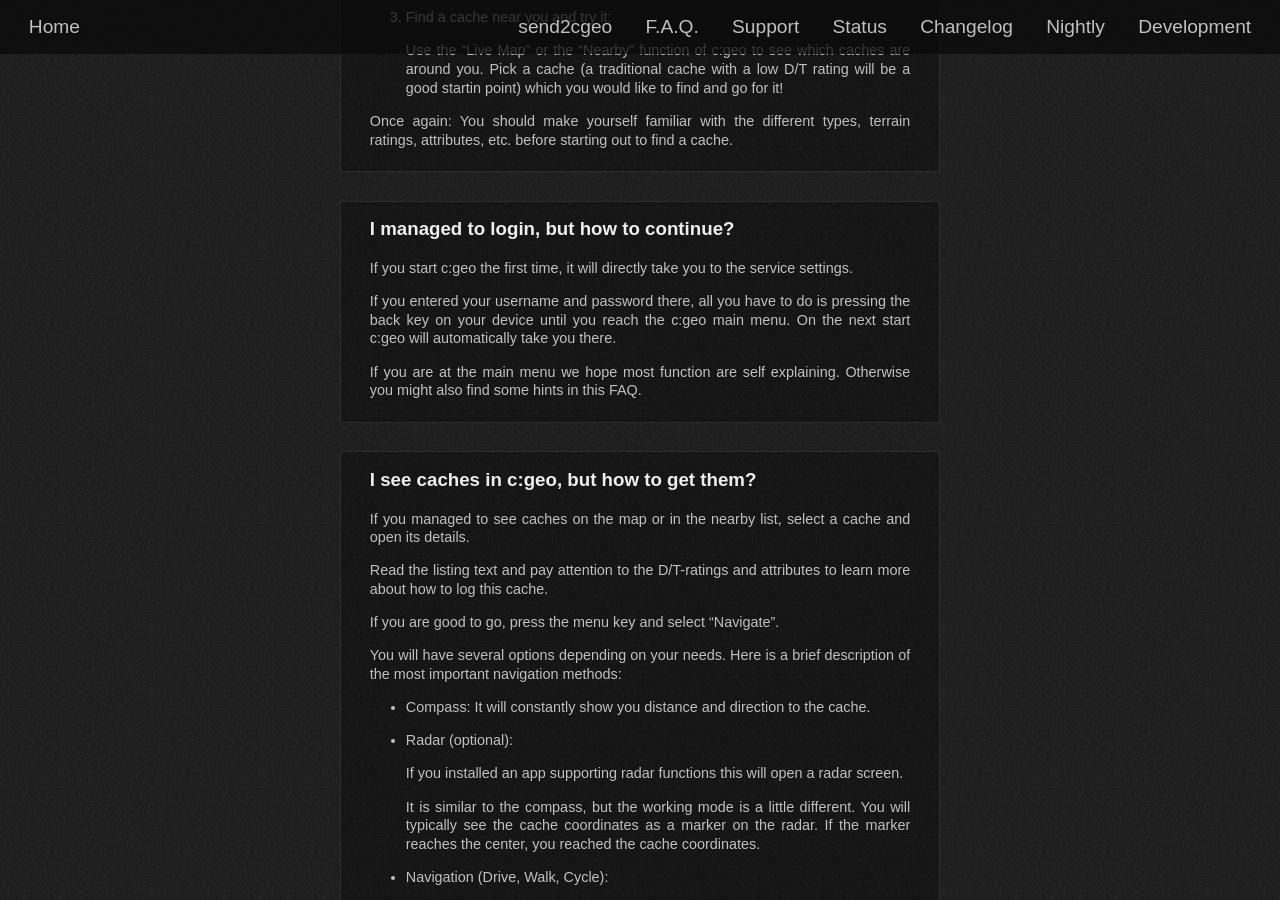
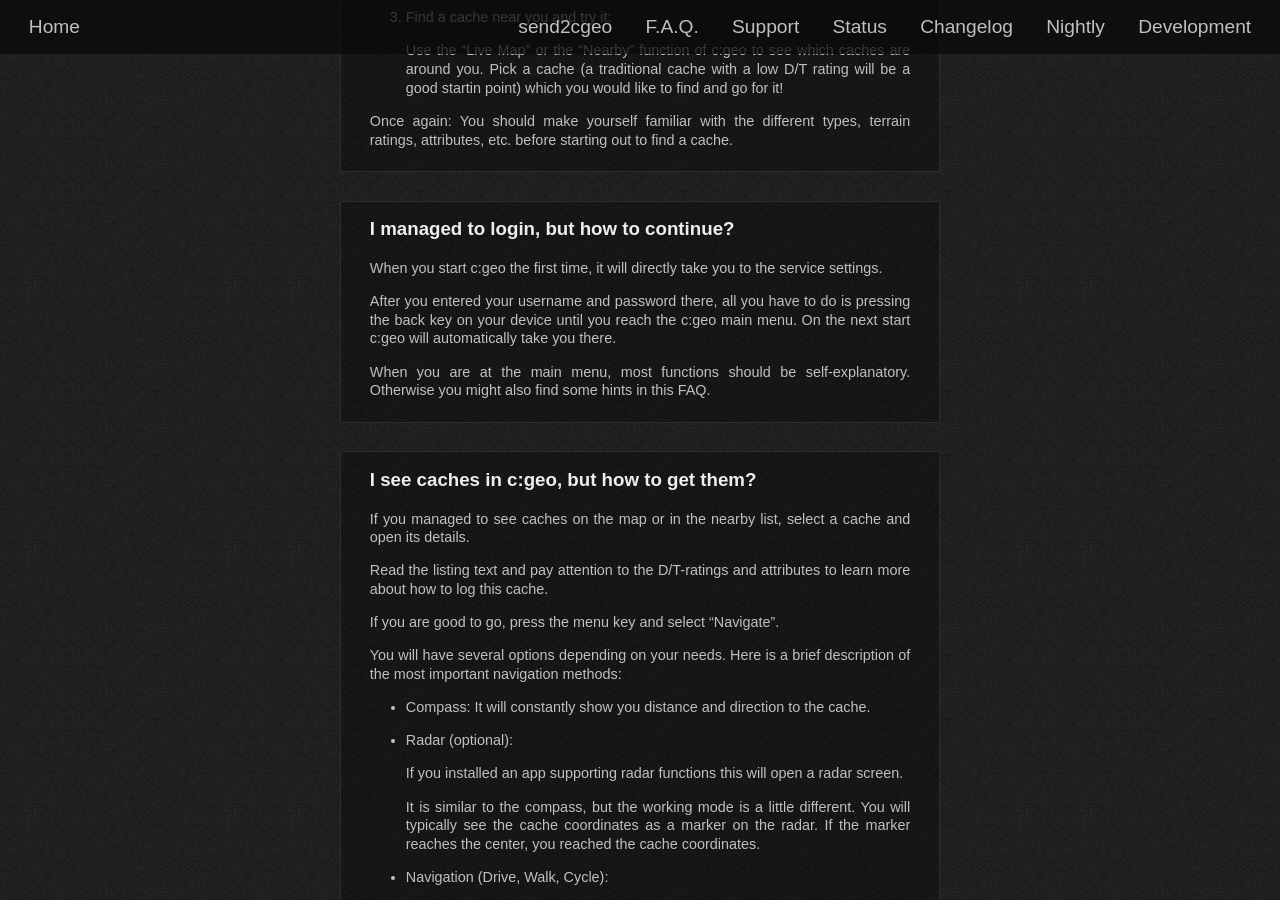
Before and after one commit to cgeo/cgeo.github.io, a Jekyll site: the page built from faq.html, in a window 1280 px wide and 900 px high, scrolled down 1003 px. Built offline with Jekyll 4.4.1, drawn with Linux system fonts in a browser that asks for light colours; some web fonts are replaced.

Commit message:
Pick changes from 106750cd091e806da06063af81f07608e865514a

```diff
--- a/_data/faq.yml
+++ b/_data/faq.yml
@@ -28,12 +28,11 @@
 
       - title: I managed to login, but how to continue?
         content: |
-            If you start c:geo the first time, it will directly take you to the service settings.
+            When you start c:geo the first time, it will directly take you to the service settings.
 
-            If you entered your username and password there, all you have to do is pressing the back key on your device until you reach the c:geo main menu. On the next start c:geo will automatically take you there.
+            After you entered your username and password there, all you have to do is pressing the back key on your device until you reach the c:geo main menu. On the next start c:geo will automatically take you there.
 
-            If you are at the main menu we hope most function are self explaining. Otherwise you might also find some hints in this FAQ.
-
+            When you are at the main menu, most functions should be self-explanatory. Otherwise you might also find some hints in this FAQ.
 
       - title: I see caches in c:geo, but how to get them?
         content: |
```
